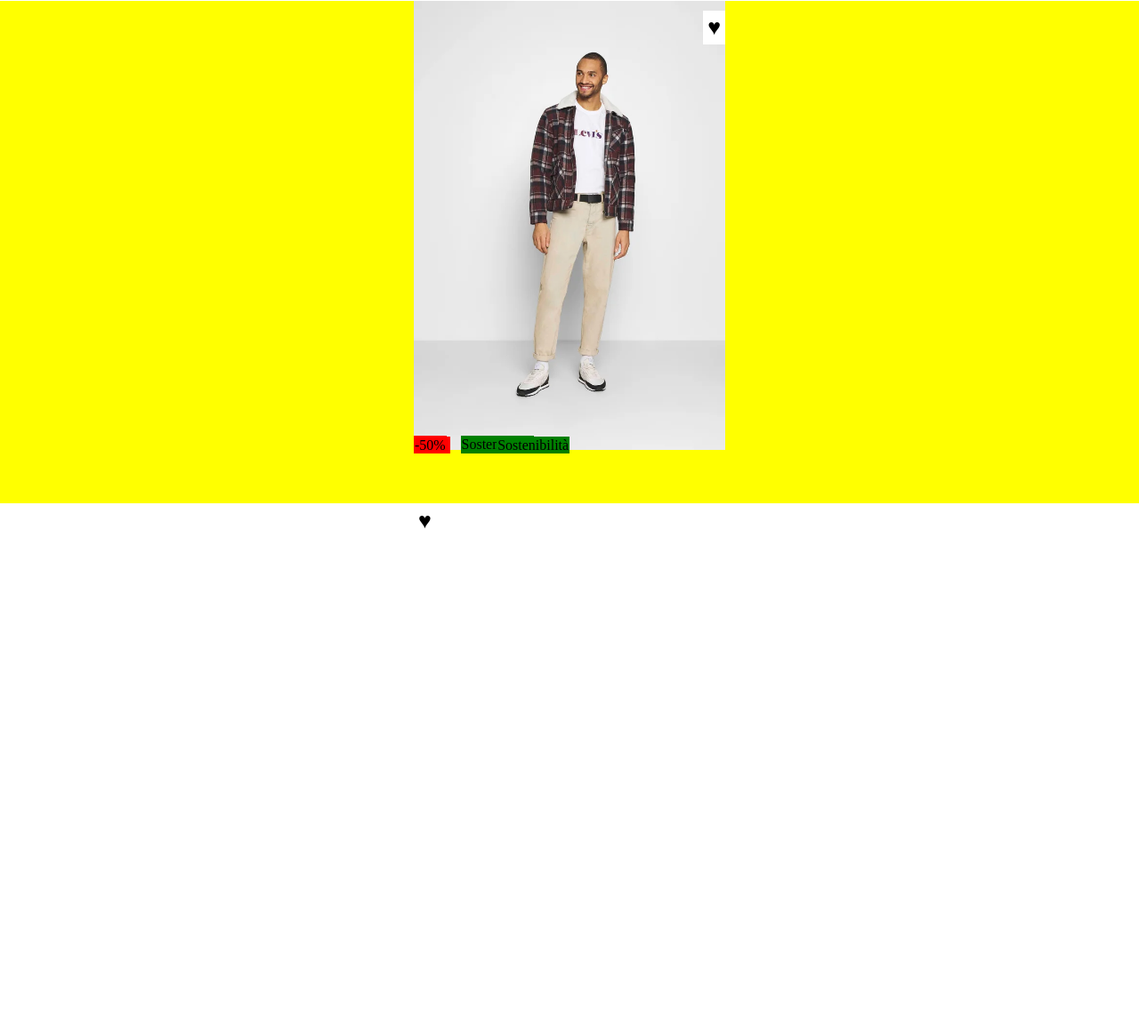
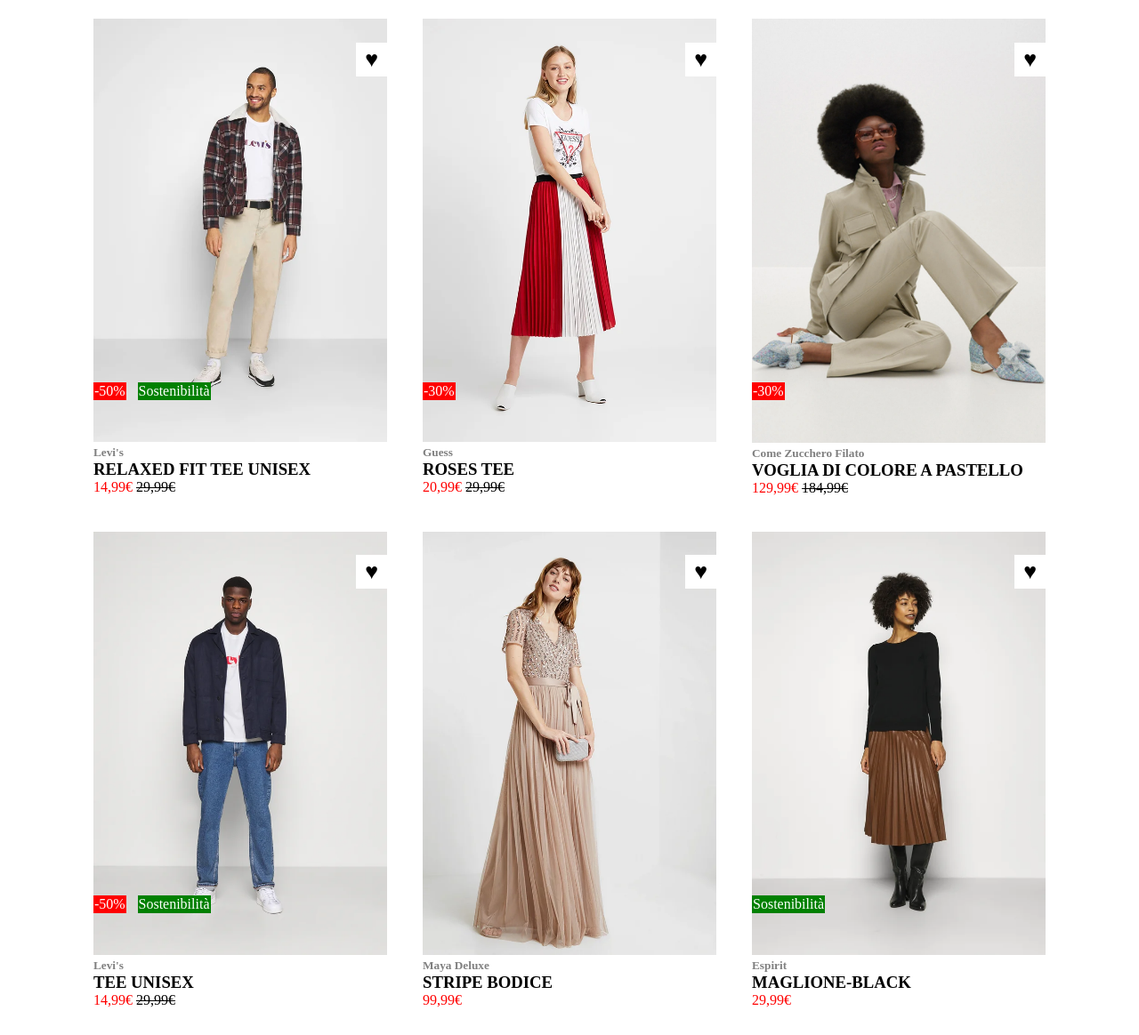
Before and after one commit to 19nikilangiu91/html-css-boolando, a plain HTML site: page index.html in a window 1280 px wide. Shown: the part 59-1223 px from the top of the page at 89% size. Before the commit the page ends 800 px from the top, so only its background shows below. Drawn offline with Linux system fonts and the light colour scheme.

Commit message:
Main Completed

```diff
--- a/CSS/style.css
+++ b/CSS/style.css
@@ -50,94 +50,119 @@ li{
 .flex-row-top{
     display: flex;
     justify-content: center;
-    margin: 10px 0;
+    margin: 20px auto;
 
     /* Debug */
-    background-color: yellow;
+    /* background-color: yellow; */
     min-height: 1px;
 }
 
-#product-top{
-    position: relative;
-    margin: 0 20px;
+.flex-row-bottom{
+    display: flex;
+    justify-content: center;
+    margin: 20px auto;
+
+    /* Debug */
+    /* background-color: yellow; */
+    min-height: 1px;
 }
 
-.man-one-t{
-    position: absolute;
-    width: 350px;
+/* Top Front and Behind */
 
+#product{
+    position: relative;
+    margin: 10px 20px;
 }
 
-.man-one-b{
+.top{
     position: relative;
-    width: 350px;
+    width: 330px;
 }
 
-#heart-f{
+.behind{
+    position: absolute;
+    width: 330px;
+    top:0;
+    right:0;
+}
+
+#heart{
     font-size: 25px;
     position: absolute;
     background-color: white;
-    top: 2%;
-    right: 0;
-    padding: 5px;
+    top:5%;
+    right:0;
+    padding: 5px 10px;
     z-index: 100;
 }
 
-#sconto-f{
+#sconto{
+    background-color: red;
+    color: white;
+    padding: 1px;
+    position: absolute;
+    z-index: 100;
+    bottom:20%;
+    left: 0;
+}
+
+#sconto-special{
     background-color: red;
     padding: 1px;
     position: absolute;
     z-index: 100;
-    bottom:10%;
+    bottom:20%;
     left: 0;
 }
 
-#text-f{
-    background-color: green;
+#sconto-special-one{
+    background-color: red;
+    color: white;
     padding: 1px;
     position: absolute;
     z-index: 100;
-    bottom:10%;
+    bottom:20%;
+    left: 0;
+}
+
+#text{
+    background-color: green;
+    color: white;
+    padding: 1px;
+    position: absolute;
+    z-index: 100;
+    bottom:20%;
     left: 15%;
 }
 
- #heart-b{
-    font-size: 25px;
-    position: relative;
-    background-color: white;
-    top: 10%;
-    right: 0;
-    padding: 5px;
+#text-special-one{
+    background-color: green;
+    color: white;
+    padding: 1px;
+    position: absolute;
     z-index: 100;
-}
-
-#sconto-b{
-    background-color: red;
-    padding: 1px;
-    position: relative;
-    z-index: 100;
-    bottom:10%;
-    left: 0;
-}
-
-#text-b{
-    background-color: green;
-    padding: 1px;
-    position: relative;
-    z-index: 100;
-    bottom:10%;
+    bottom:20%;
     left: 15%;
 }
 
-
-
-/* .woman.three{
-    width: 350px;
-
+#text-special-two{
+    background-color: green;
+    color: white;
+    padding: 1px;
+    position: absolute;
+    z-index: 100;
+    bottom:20%;
+    left:0;
 }
 
-.woman.two{
-    width: 350px;
-    position: relative;
+h5{
+    color: grey;
+}
 
-} */
+.prizeone{
+    color: red;
+}
+
+.prizetwo{
+    text-decoration: line-through;
+}
--- a/index.html
+++ b/index.html
@@ -43,135 +43,163 @@
 
             <!-- Product 1 -->
 
-            <div id="product-top">
+            <div id="product">
 
-                <img class="man-one-t" src="./img/1.webp" alt="Man 1a">
+                <img class="top" src="./img/1.webp" alt="Man 1a">
 
-                <div id="heart-f">
-                    &hearts;
-                </div>
-
-                <span id="sconto-f">
-                    -50%
-                </span>
-
-                <span id="text-f">
-                    Sostenibilit&agrave;
-                </span>
-
-                <!-- <div class="product-behind"> -->
-                <img class="man-one-b" src="./img/1b.webp" alt="Man 2">
-
-                <div id="heart-b">
-                    &hearts;
-                </div>
-
-                <span id="sconto-b">
-                    -50%
-                </span>
-
-                <span id="text-b">
-                    Sostenibilit&agrave;
-                </span>
-                <!-- </div> -->
-            </div>
-
-           <!-- Product 2
-
-            <div id="product-top">
-                <img class="woman-two-t"src="./img/2.webp" alt="Woman 2">
+                <img class="behind" src="./img/1b.webp" alt="Man 2">
 
                 <div id="heart">
                     &hearts;
                 </div>
 
-                <span ="sconto">
-                    -30%
+                <span id="sconto">
+                    -50%
                 </span>
 
-                <span class="text">
-
+                <span id="text">
+                    Sostenibilit&agrave;
                 </span>
 
-                <div class="product-behind">
+                <div class="content">
+                    <h5>Levi's</h5>
+                    <h3>RELAXED FIT TEE UNISEX</h3>
+                    <span class="prizeone">14,99&euro;</span>
+                    <span class="prizetwo">29,99&euro;</span>
+                </div>
+            </div>
 
-                    <img class="woman-two-b" src="./img/2b.webp" alt="Woman 2">
+
+            <!-- Product 2 -->
+
+            <div id="product">
+
+                <img class="top" src="./img/2.webp" alt="1a">
+
+                <img class="behind" src="./img/2b.webp" alt="Man 2">
 
                 <div id="heart">
                     &hearts;
                 </div>
 
-                    <span class="sconto">
+                <span id="sconto">
                     -30%
                 </span>
 
-                    <span class="text">
-
-                    </span>
+                <div class="content">
+                    <h5>Guess</h5>
+                    <h3>ROSES TEE</h3>
+                    <span class="prizeone">20,99&euro;</span>
+                    <span class="prizetwo">29,99&euro;</span>
+                </div>
              </div>
 
-            </div>
+            <!-- Product 3 -->
 
-            Product 3
+            <div id="product">
 
-            <div id="product-top">
-                <img class="woman three"src="./img/3.webp" alt="Woman 3">
+                <img class="top" src="./img/3.webp" alt="1a">
 
+                <img class="behind" src="./img/3b.webp" alt="Man 2">
 
                 <div id="heart">
                     &hearts;
                 </div>
 
-                <span class="sconto">
+                <span id="sconto">
                     -30%
                 </span>
 
-                <span class="text">
-
-                </span>
+                <div class="content">
+                    <h5>Come Zucchero Filato</h5>
+                    <h3>VOGLIA DI COLORE A PASTELLO</h3>
+                    <span class="prizeone">129,99&euro;</span>
+                    <span class="prizetwo">184,99&euro;</span>
+                </div>
+            </div>
         </div>
 
 
-            <div class="product three behind">
+        <div class="flex-row-bottom">
 
+            <!-- Product 4 -->
+
+            <div id="product">
+
+                <img class="top" src="./img/4.webp" alt="Man 1a">
+
+                <img class="behind" src="./img/4b.webp" alt="Man 2">
+
+                <div id="heart">
+                    &hearts;
                 </div>
 
+                <span id="sconto-special-one">
+                    -50%
+                </span>
+
+                <span id="text-special-one">
+                    Sostenibilit&agrave;
+                </span>
+
+                <div class="content">
+                    <h5>Levi's</h5>
+                    <h3>TEE UNISEX</h3>
+                    <span class="prizeone">14,99&euro;</span>
+                    <span class="prizetwo">29,99&euro;</span>
+                </div>
              </div>
 
-        <div class="row bottom">
+            <!-- Product 5 -->
 
-            1 Row with 3 Products Images Top + 3 Products Images behind
+            <div id="product">
 
-            <div class="product four top">
+                <img class="top" src="./img/5.webp" alt="1a">
 
+                <img class="behind" src="./img/5b.webp" alt="Man 2">
+
+                <div id="heart">
+                    &hearts;
                 </div>
 
-            <div class="product four behind">
-
+                <div class="content">
+                    <h5>Maya Deluxe</h5>
+                    <h3>STRIPE BODICE</h3>
+                    <span class="prizeone">99,99&euro;<span>
+                </div>
             </div>
 
-            <div class="product five top">
+            <!-- Product 6 -->
 
+            <div id="product">
+
+                <img class="top" src="./img/6.webp" alt="1a">
+
+                <img class="behind" src="./img/6b.webp" alt="Man 2">
+
+                <div id="heart">
+                    &hearts;
                 </div>
 
-            <div class="product five behind">
+                <span id="text-special-two">
+                    Sostenibilit&agrave;
+                </span>
 
+                <div class="content">
+                    <h5>Espirit</h5>
+                    <h3>MAGLIONE-BLACK</h3>
+                    <span class="prizeone">29,99&euro;</span>
+                </div>
+            </div>
         </div>
 
-            <div class="product six top">
-
-            </div>
-
-            <div class="product six behind">
-
-            </div>
-
-        </div>
     </main>
 
     <footer>
 
-             <!- Left Side -->
+
+
+                    <!-- Left Side  -->
                 <!-- Boolando s.r.l text -->
                 <!-- General Information -->
 
@@ -179,7 +207,7 @@
                 <!-- Trovaci anche su -->
                     <!-- Loges -->
 
-    <!-- </footer>
+    </footer>
 
 </body>
-</html>  -->
+</html>
```
Lines whose indentation alone changed are shown as unchanged.
